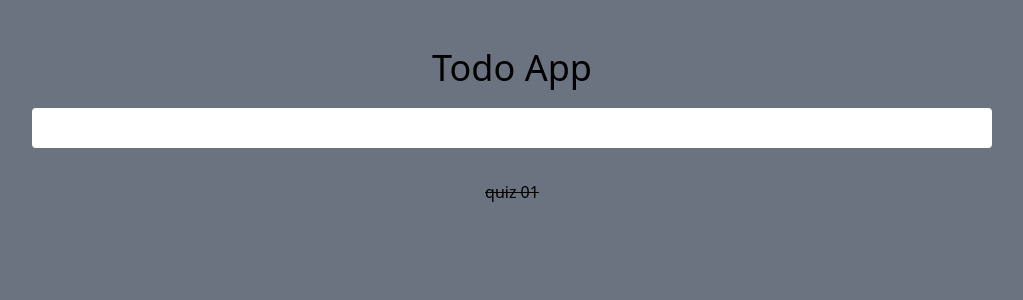
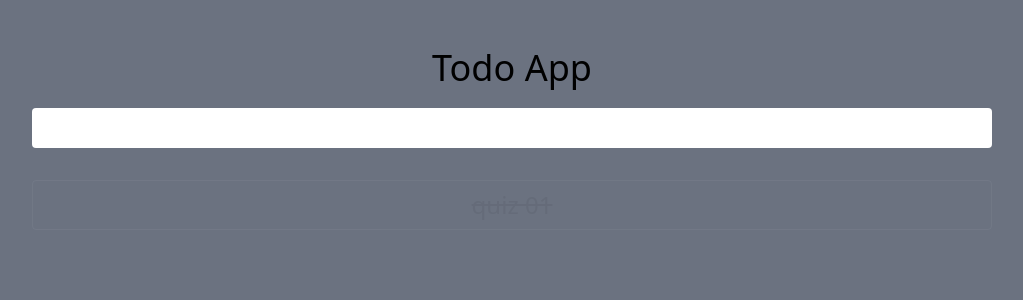
Before and after one commit to Jwasana/LC-Task, a Next.js app in the folder todo_app/: page / in a window 1280 px wide. Both pictures are taken after a click on the item "quiz 01". Shown: the top 300 px of the page, without its empty margins (128-1151 px from the left). Built offline with nearby package versions, Linux system fonts and the light colour scheme.

Commit message:
apply style for items

```diff
--- a/todo_app/pages/index.js
+++ b/todo_app/pages/index.js
@@ -1,6 +1,8 @@
 import cx from "classnames";
 import { useState } from "react";
-import {v4 as uuidv4 } from "uuid"
+import {v4 as uuidv4 } from "uuid";
+
+import styles from "../styles/Home.module.css"
 
 const Home = () => {
   const [todoItem, setTodoitems] = useState("");
@@ -74,16 +76,20 @@ const Home = () => {
 
       </div>
 
-      <ul className="pt-8">
+      <ul className="pt-8 text-2xl">
         {
-          items.filter(({done}) => !done).map(({id, message , done}) => (
-            <li key={id} onClick={() => handdleToggle(id)} className= {cx("item", { done})}>{message}</li>
+          items.filter(({done}) => !done).map(({id, message }) => (
+            <li key={id} onClick={() => handdleToggle(id)}
+             className= {cx(styles.item)}>{message}</li>
           ))
         }
 
 {
-          items.filter(({done}) => done).map(({id, message , done}) => (
-            <li key={id} onClick={() => handdleToggle(id)} className= {cx("item", { done})}>{message}</li>
+          items.filter(({done}) => done).map(({id, message}) => (
+            <li key={id} onClick={() => handdleToggle(id)}
+            className= {cx(styles.item, styles.done)}>
+              {message}
+              </li>
           ))
         }
 
--- a/todo_app/styles/Home.module.css
+++ b/todo_app/styles/Home.module.css
@@ -1,7 +1,18 @@
 .item {
+    @apply py-2 border border-t-0 cursor-pointer
+
+}
+.item:first-child {
+    @apply border-t rounded-t;
+
+}
+
+.item:last-child {
+    @apply rounded-b
 
 }
 
 .item.done {
+    @apply opacity-5 line-through;
 
 }
```
